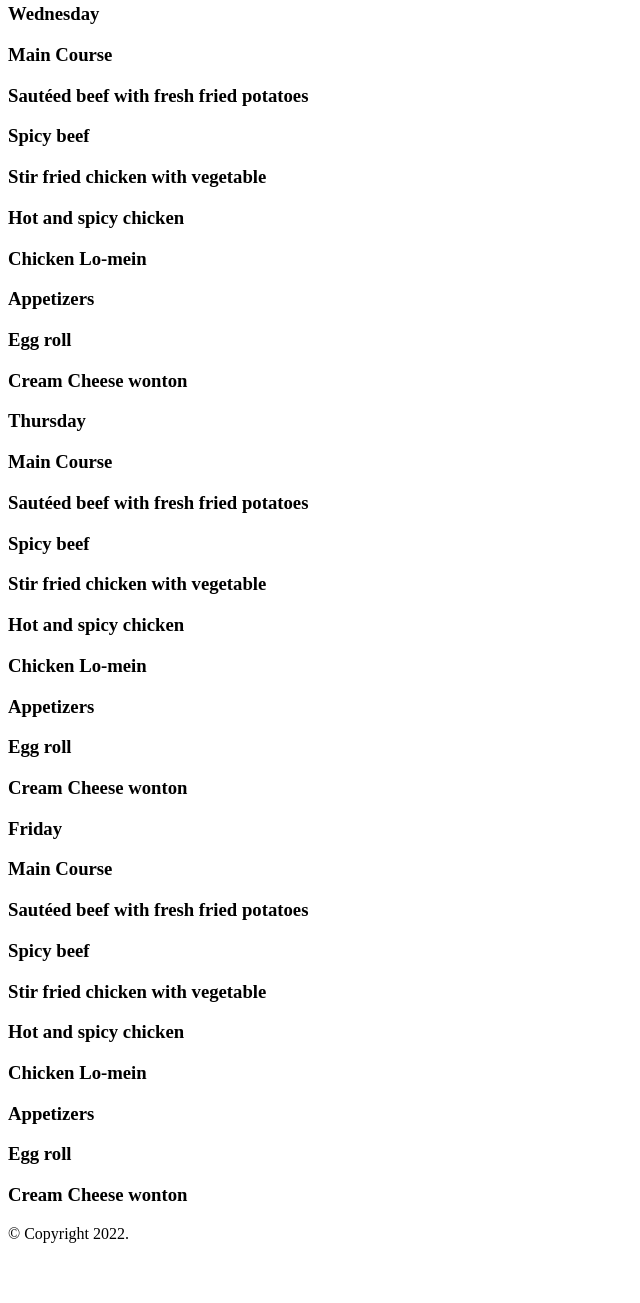
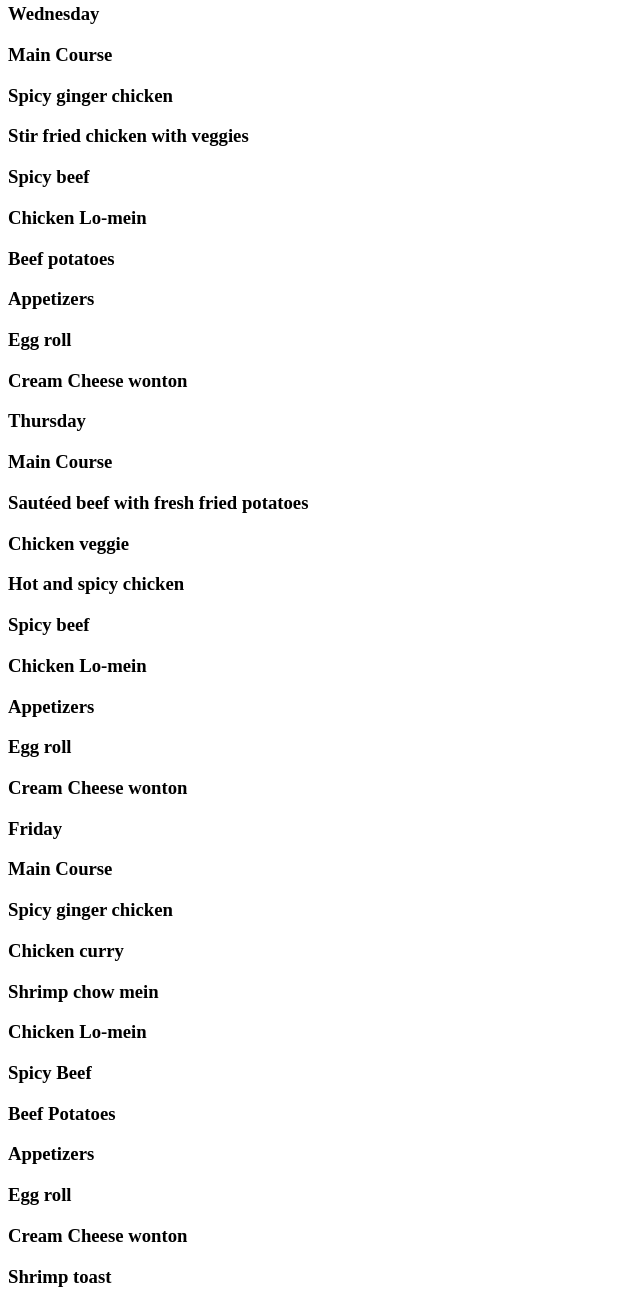
Before and after one commit to ThomasJRooney/Eden-Vietnamese, a plain HTML site: page index.html in a window 1280 px wide. Shown: the part 2337-3640 px from the top of the page, without its empty margins (0-640 px from the left). Before the commit the page ends 3595 px from the top, so only its background shows below. Drawn offline with nearby package versions, Linux system fonts and the light colour scheme; a script that the page names is missing; a web font is replaced by a local one.

Commit message:
Update index.html

```diff
--- a/index.html
+++ b/index.html
@@ -378,23 +378,23 @@
                             </div>
                             <div class="menu-items__row row align-items-top justify-content-left">
                                 <div class="menu-items__wrapper col-md-6" data-food-cats="vegan,vegetarian,diary-free,gluten-free,under-500" data-ingredients="">
-                                    <h3>Sautéed beef with fresh fried potatoes</h3>
+                                    <h3>Spicy ginger chicken</h3>
                                 </div>
                                 <div class="menu-items__wrapper col-md-6" data-food-cats="vegan,vegetarian,diary-free,gluten-free,under-500" data-ingredients="">
-                                    <h3>Spicy beef</h3>
+                                    <h3>Stir fried chicken with veggies</h3>
                                 </div>
                             </div>
                             <div class="menu-items__row row align-items-top justify-content-left">
                                 <div class="menu-items__wrapper col-md-6" data-food-cats="diary-free,gluten-free,under-500" data-ingredients="">
-                                    <h3>Stir fried chicken with vegetable</h3>
+                                    <h3>Spicy beef</h3>
                                 </div>
                                 <div class="menu-items__wrapper col-md-6" data-food-cats="vegan,vegetarian,diary-free,under-500" data-ingredients="">
-                                    <h3>Hot and spicy chicken</h3>
+                                    <h3>Chicken Lo-mein</h3>
                                 </div>
                             </div>
                             <div class="menu-items__row row align-items-top justify-content-left">
                                 <div class="menu-items__wrapper col-md-6" data-food-cats="diary-free,under-500" data-ingredients="">
-                                    <h3>Chicken Lo-mein</h3>
+                                    <h3>Beef potatoes</h3>
                                 </div>
                             </div>
                             <div class="menu-items__row row align-items-top menu-items__wrapper justify-content-center">
@@ -422,15 +422,15 @@
                                     <h3>Sautéed beef with fresh fried potatoes</h3>
                                 </div>
                                 <div class="menu-items__wrapper col-md-6" data-food-cats="vegan,vegetarian,diary-free,gluten-free,under-500" data-ingredients="">
-                                    <h3>Spicy beef</h3>
+                                    <h3>Chicken veggie</h3>
                                 </div>
                             </div>
                             <div class="menu-items__row row align-items-top justify-content-left">
                                 <div class="menu-items__wrapper col-md-6" data-food-cats="diary-free,gluten-free,under-500" data-ingredients="">
-                                    <h3>Stir fried chicken with vegetable</h3>
+                                    <h3>Hot and spicy chicken</h3>
                                 </div>
                                 <div class="menu-items__wrapper col-md-6" data-food-cats="vegan,vegetarian,diary-free,under-500" data-ingredients="">
-                                    <h3>Hot and spicy chicken</h3>
+                                    <h3>Spicy beef</h3>
                                 </div>
                             </div>
                             <div class="menu-items__row row align-items-top justify-content-left">
@@ -462,23 +462,26 @@
                             </div>
                             <div class="menu-items__row row align-items-top justify-content-left">
                                 <div class="menu-items__wrapper col-md-6" data-food-cats="vegan,vegetarian,diary-free,gluten-free,under-500" data-ingredients="">
-                                    <h3>Sautéed beef with fresh fried potatoes</h3>
+                                    <h3>Spicy ginger chicken</h3>
                                 </div>
                                 <div class="menu-items__wrapper col-md-6" data-food-cats="vegan,vegetarian,diary-free,gluten-free,under-500" data-ingredients="">
-                                    <h3>Spicy beef</h3>
+                                    <h3>Chicken curry</h3>
                                 </div>
                             </div>
                             <div class="menu-items__row row align-items-top justify-content-left">
                                 <div class="menu-items__wrapper col-md-6" data-food-cats="diary-free,gluten-free,under-500" data-ingredients="">
-                                    <h3>Stir fried chicken with vegetable</h3>
+                                    <h3>Shrimp chow mein</h3>
                                 </div>
                                 <div class="menu-items__wrapper col-md-6" data-food-cats="vegan,vegetarian,diary-free,under-500" data-ingredients="">
-                                    <h3>Hot and spicy chicken</h3>
+                                    <h3>Chicken Lo-mein</h3>
                                 </div>
                             </div>
                             <div class="menu-items__row row align-items-top justify-content-left">
                                 <div class="menu-items__wrapper col-md-6" data-food-cats="diary-free,under-500" data-ingredients="">
-                                    <h3>Chicken Lo-mein</h3>
+                                    <h3>Spicy Beef</h3>
+                                </div>
+                                <div class="menu-items__wrapper col-md-6" data-food-cats="diary-free,under-500" data-ingredients="">
+                                    <h3>Beef Potatoes</h3>
                                 </div>
                             </div>
                             <div class="menu-items__row row align-items-top menu-items__wrapper justify-content-center">
@@ -490,6 +493,11 @@
                                 </div>
                                 <div class="menu-items__wrapper col-md-6" data-food-cats="diary-free,gluten-free,under-500" data-ingredients="">
                                     <h3>Cream Cheese wonton</h3>
+                                </div>
+                            </div>
+                            <div class="menu-items__row row align-items-top justify-content-left">
+                                <div class="menu-items__wrapper col-md-6" data-food-cats="diary-free,gluten-free" data-ingredients="">
+                                    <h3>Shrimp toast</h3>
                                 </div>
                             </div>
 
```
